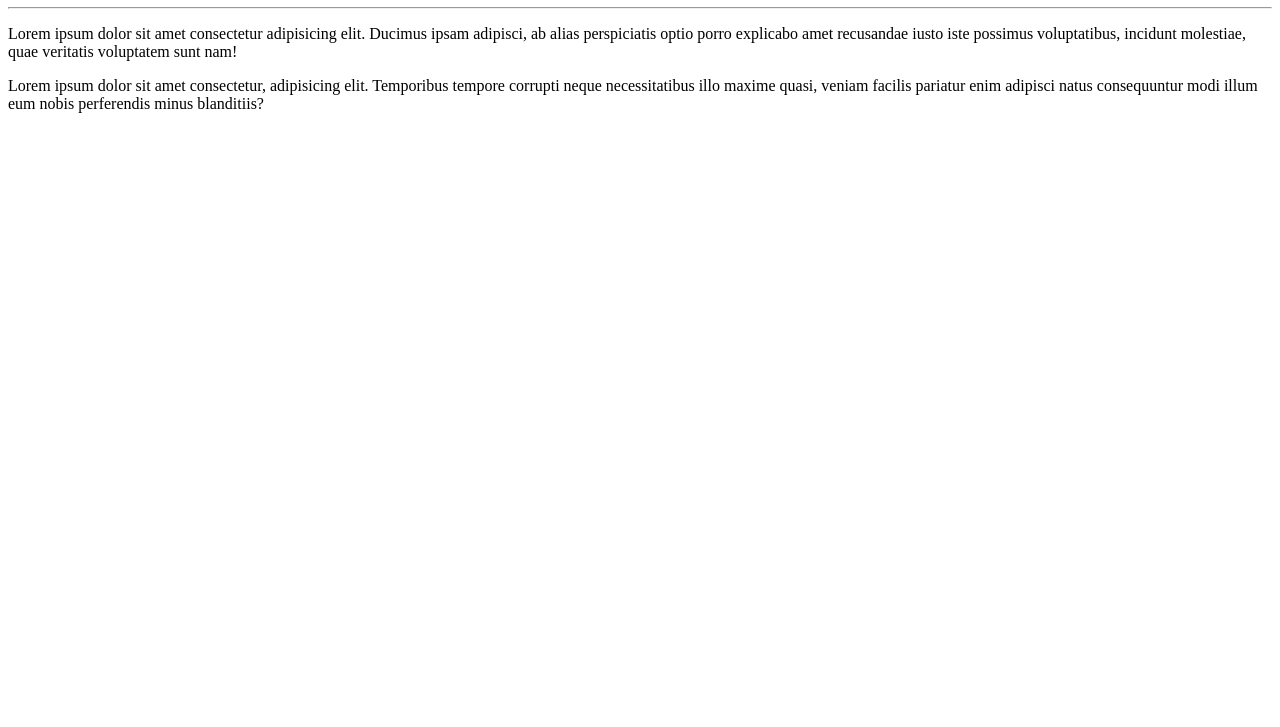
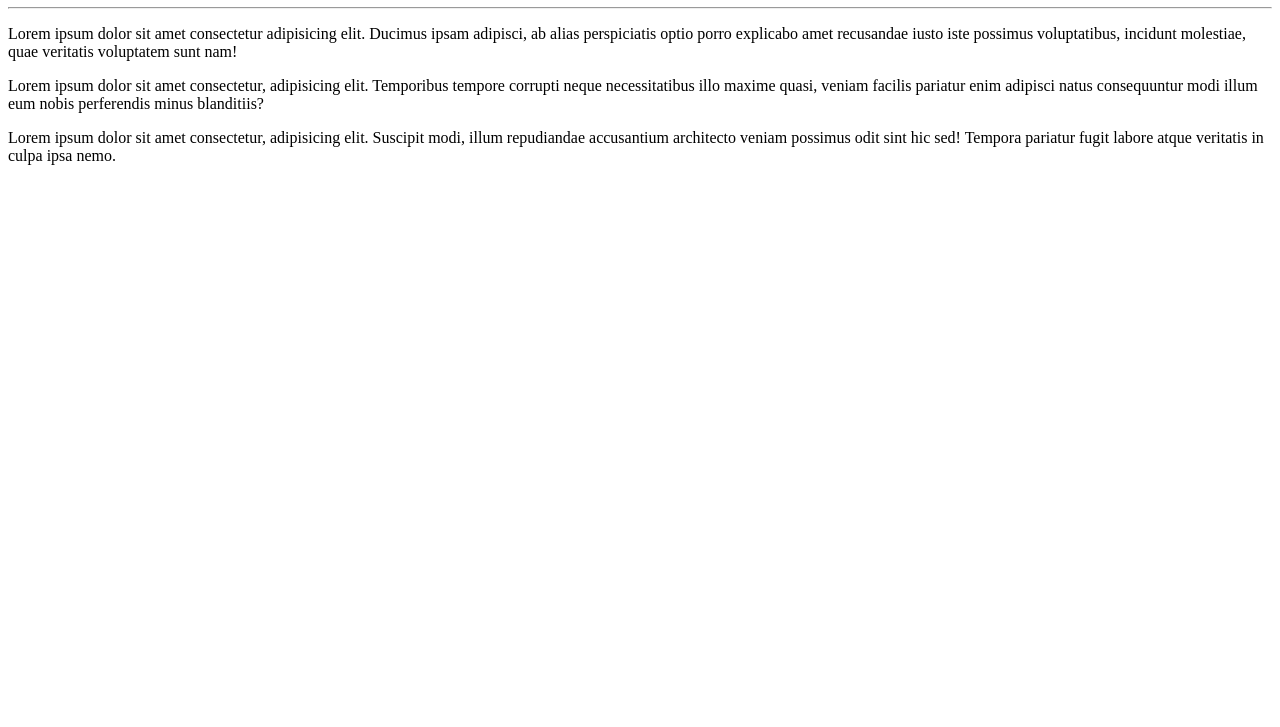
Before and after one commit to LucasSilvaTADS/Ola-Mundo, a plain HTML site: page site-exemplo/index.html in a window 1280 px wide. Shown: the part 73-800 px from the top of the page. Drawn offline with Linux system fonts and the light colour scheme.

Commit message:
nova alteração

```diff
--- a/site-exemplo/index.html
+++ b/site-exemplo/index.html
@@ -13,5 +13,7 @@
 
     <p>Lorem ipsum dolor sit amet consectetur, adipisicing elit. Temporibus tempore corrupti neque necessitatibus illo maxime quasi, veniam facilis pariatur enim adipisci natus consequuntur modi illum eum nobis perferendis minus blanditiis?</p>
 
+    <p>Lorem ipsum dolor sit amet consectetur, adipisicing elit. Suscipit modi, illum repudiandae accusantium architecto veniam possimus odit sint hic sed! Tempora pariatur fugit labore atque veritatis in culpa ipsa nemo.</p>
+
 </body>
 </html>
```
